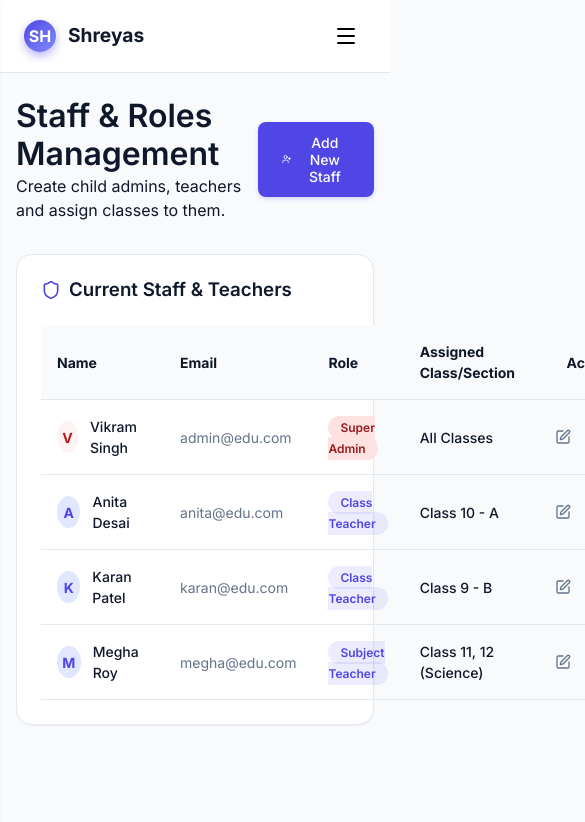
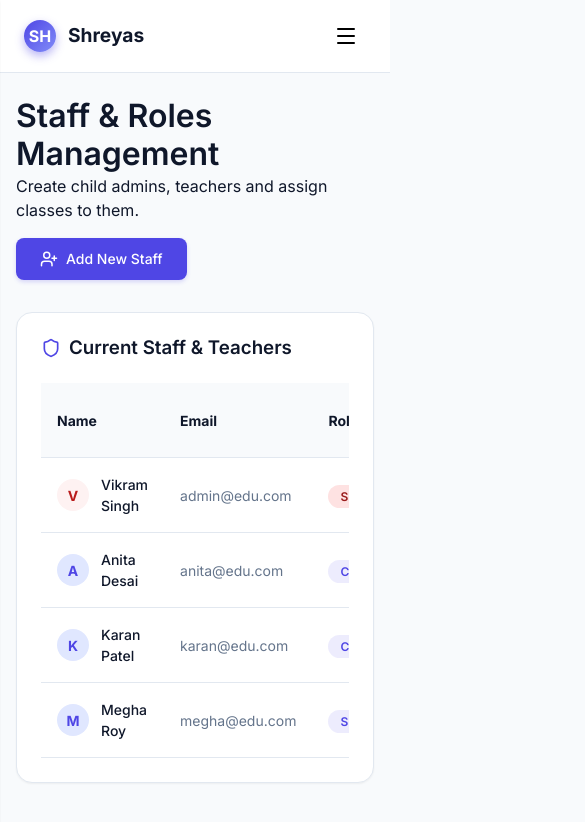
Before and after one commit to yashvachhan1/Shreyas, a React (Vite) app: page /staff in a window 390 px wide. Shown: the top 822 px of the page, 585 px wide, since content can reach past the window. Built offline with nearby package versions, Linux system fonts and the light colour scheme.

Commit message:
Fix horizontal table overflow on mobile and header wrapping

```diff
--- a/src/index.css
+++ b/src/index.css
@@ -237,3 +237,17 @@ input, select, textarea {
     scrollbar-width: none;
   }
 }
+
+.page-header {
+  margin-bottom: 2rem;
+  display: flex;
+  justify-content: space-between;
+  align-items: flex-start;
+  gap: 1rem;
+}
+
+@media (max-width: 768px) {
+  .page-header {
+    flex-direction: column;
+  }
+}
--- a/src/pages/Attendance.tsx
+++ b/src/pages/Attendance.tsx
@@ -75,7 +75,7 @@ const Attendance = () => {
   if (!isClassSelected) {
     return (
       <div className="attendance-module">
-        <header className="page-header" style={{ marginBottom: '2rem', display: 'flex', justifyContent: 'space-between', alignItems: 'center', flexWrap: 'wrap', gap: '1rem' }}>
+        <header className="page-header">
           <div>
             <h1>Daily Attendance</h1>
             <p className="text-secondary">Select a class to mark or view attendance</p>
--- a/src/pages/Dashboard.tsx
+++ b/src/pages/Dashboard.tsx
@@ -11,8 +11,10 @@ const Dashboard = () => {
   return (
     <div className="dashboard">
       <header className="page-header">
-        <h1>Dashboard Overview</h1>
-        <p className="text-secondary">Welcome back, Admin. Here is what's happening today.</p>
+        <div>
+          <h1>Dashboard Overview</h1>
+          <p className="text-secondary">Welcome back, Admin. Here is what's happening today.</p>
+        </div>
       </header>
 
       <div className="stats-grid" style={{ display: 'grid', gridTemplateColumns: 'repeat(auto-fit, minmax(240px, 1fr))', gap: '1.5rem', marginBottom: '2rem' }}>
--- a/src/pages/StaffRoles.tsx
+++ b/src/pages/StaffRoles.tsx
@@ -17,7 +17,7 @@ const StaffRoles = () => {
 
   return (
     <div className="staff-roles">
-      <header className="page-header" style={{ marginBottom: '2rem', display: 'flex', justifyContent: 'space-between', alignItems: 'center' }}>
+      <header className="page-header">
         <div>
           <h1>Staff & Roles Management</h1>
           <p className="text-secondary">Create child admins, teachers and assign classes to them.</p>
@@ -31,7 +31,8 @@ const StaffRoles = () => {
         <h3 style={{ marginBottom: '1.5rem', display: 'flex', alignItems: 'center', gap: '0.5rem' }}>
           <Shield size={20} color="var(--accent-primary)" /> Current Staff & Teachers
         </h3>
-        <table style={{ width: '100%', borderCollapse: 'collapse', textAlign: 'left', fontSize: '0.875rem' }}>
+        <div style={{ overflowX: 'auto' }}>
+          <table style={{ width: '100%', borderCollapse: 'collapse', textAlign: 'left', fontSize: '0.875rem', minWidth: '600px' }}>
             <thead>
               <tr style={{ backgroundColor: 'var(--bg-primary)', borderBottom: '1px solid var(--border-light)' }}>
                 <th style={{ padding: '1rem' }}>Name</th>
@@ -45,14 +46,14 @@ const StaffRoles = () => {
               {staffList.map((staff) => (
                 <tr key={staff.id} style={{ borderBottom: '1px solid var(--border-light)' }}>
                   <td style={{ padding: '1rem', fontWeight: 500, display: 'flex', alignItems: 'center', gap: '0.75rem' }}>
-                  <div style={{ width: '32px', height: '32px', borderRadius: '50%', backgroundColor: staff.role.includes('Admin') ? '#fef2f2' : '#e0e7ff', color: staff.role.includes('Admin') ? '#b91c1c' : 'var(--accent-primary)', display: 'flex', alignItems: 'center', justifyContent: 'center', fontWeight: 'bold' }}>
+                    <div style={{ width: '32px', height: '32px', borderRadius: '50%', backgroundColor: staff.role.includes('Admin') ? '#fef2f2' : '#e0e7ff', color: staff.role.includes('Admin') ? '#b91c1c' : 'var(--accent-primary)', display: 'flex', alignItems: 'center', justifyContent: 'center', fontWeight: 'bold', flexShrink: 0 }}>
                       {staff.name.charAt(0)}
                     </div>
                     {staff.name}
                   </td>
                   <td style={{ padding: '1rem', color: 'var(--text-secondary)' }}>{staff.email}</td>
                   <td style={{ padding: '1rem' }}>
-                  <span style={{ backgroundColor: staff.role.includes('Admin') ? '#fee2e2' : 'rgba(79, 70, 229, 0.1)', color: staff.role.includes('Admin') ? '#991b1b' : 'var(--accent-primary)', padding: '0.25rem 0.75rem', borderRadius: 'var(--radius-full)', fontSize: '0.75rem', fontWeight: 600 }}>
+                    <span style={{ backgroundColor: staff.role.includes('Admin') ? '#fee2e2' : 'rgba(79, 70, 229, 0.1)', color: staff.role.includes('Admin') ? '#991b1b' : 'var(--accent-primary)', padding: '0.25rem 0.75rem', borderRadius: 'var(--radius-full)', fontSize: '0.75rem', fontWeight: 600, whiteSpace: 'nowrap' }}>
                       {staff.role}
                     </span>
                   </td>
@@ -71,6 +72,7 @@ const StaffRoles = () => {
               ))}
             </tbody>
           </table>
+        </div>
       </div>
 
       {/* Add Staff Modal */}
--- a/src/pages/StudentList.tsx
+++ b/src/pages/StudentList.tsx
@@ -14,7 +14,7 @@ const StudentList = () => {
 
   return (
     <div className="student-list">
-      <header className="page-header" style={{ marginBottom: '2rem', display: 'flex', justifyContent: 'space-between', alignItems: 'center' }}>
+      <header className="page-header">
         <div>
           <h1>Student Directory</h1>
           <p className="text-secondary">Manage, view, and search all enrolled students.</p>
--- a/src/pages/TestsMarks.tsx
+++ b/src/pages/TestsMarks.tsx
@@ -110,7 +110,7 @@ const TestsMarks = () => {
   if (activeTest) {
     return (
       <div className="tests-marks-module">
-        <header className="page-header" style={{ marginBottom: '1.5rem', display: 'flex', alignItems: 'center', gap: '1rem' }}>
+        <header className="page-header" style={{ marginBottom: '1.5rem', gap: '1rem', flexWrap: 'wrap' }}>
           <button className="btn" onClick={() => setActiveTest(null)} style={{ padding: '0.5rem', backgroundColor: 'var(--bg-secondary)' }}>
             <ChevronLeft size={20} />
           </button>
@@ -182,7 +182,7 @@ const TestsMarks = () => {
   // --- DASHBOARD VIEW ---
   return (
     <div className="tests-marks-module">
-      <header className="page-header" style={{ marginBottom: '2rem', display: 'flex', justifyContent: 'space-between', alignItems: 'center', flexWrap: 'wrap', gap: '1rem' }}>
+      <header className="page-header">
         <div>
           <h1>Tests & Marks</h1>
           <p className="text-secondary">Schedule tests and manage student performance.</p>
```
Lines whose indentation alone changed are shown as unchanged.
